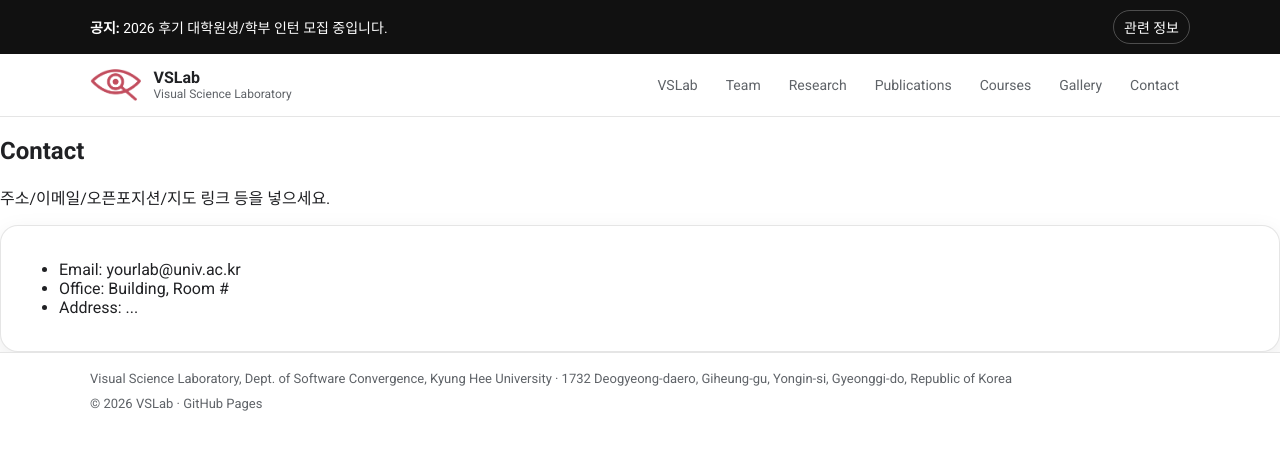
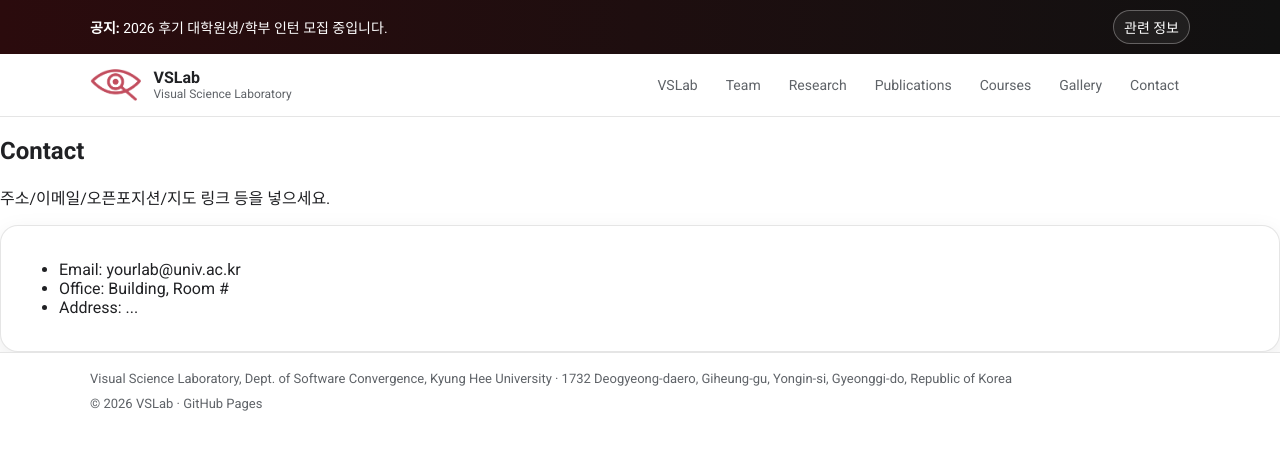
Before and after one commit to spoiuy3/VSLab_website, a Jekyll site: the page built from contact.md, in a window 1280 px wide. Shown: the top 450 px of the page. Built offline with Jekyll 4.4.1, drawn with Linux system fonts in a browser that asks for light colours.

Commit message:
Edit: details

```diff
--- a/assets/css/style.css
+++ b/assets/css/style.css
@@ -32,7 +32,7 @@ a{ color: inherit; text-decoration: none; }
    Top notice
 ========================= */
 .top-notice{
-  background: #111;
+  background: linear-gradient(90deg, #2b0b0d, #111);
   color: #fff;
   font-size: 14px;
 }
@@ -45,12 +45,14 @@ a{ color: inherit; text-decoration: none; }
 }
 .top-notice__btn{
   color:#fff;
-  border: 1px solid rgba(255,255,255,0.25);
+  border: 1px solid rgba(255,255,255,0.30);
+  background: rgba(255,255,255,0.06);
   padding: 6px 10px;
   border-radius: 999px;
 }
 .top-notice__btn:hover{
-  border-color: rgba(255,255,255,0.6);
+  background: rgba(255,255,255,0.10);
+  border-color: rgba(255,255,255,0.55);
 }
 
 /* =========================
@@ -276,6 +278,11 @@ a{ color: inherit; text-decoration: none; }
 }
 .news .news-text a:hover{
   text-decoration-color: rgba(0,0,0,0.65);
+}
+
+.news-highlight{
+  color: var(--accent);
+  font-weight: 700; /* 원하면 600~800 조절 */
 }
 
 /* =========================
```
Also changed, not shown: index.md (+2 -2 lines).
